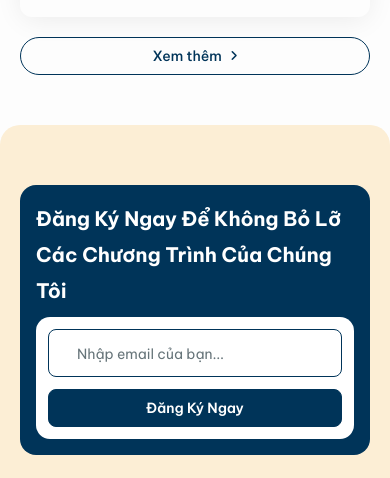
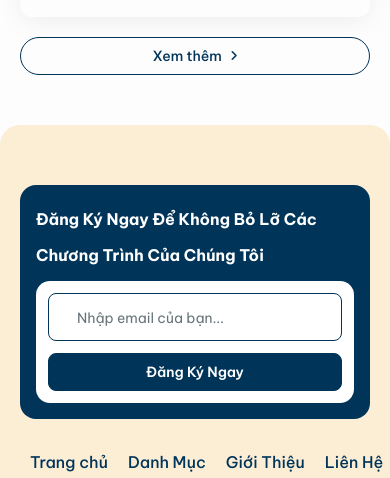
Before and after one commit to QuangHaDev2004/Pet_Shop, a plain HTML site: page index.html in a window 390 px wide. Shown: the part 4393-4871 px from the top of the page. Drawn offline with nearby package versions, Linux system fonts and the light colour scheme.

Commit message:
Fix contact form

```diff
--- a/assets/css/style.css
+++ b/assets/css/style.css
@@ -552,6 +552,10 @@
     margin: 8px 0 0;
   }
 
+  .contact-form h3 {
+    font-size: 16px;
+  }
+
   .btn-square {
     text-align: center;
   }
```
